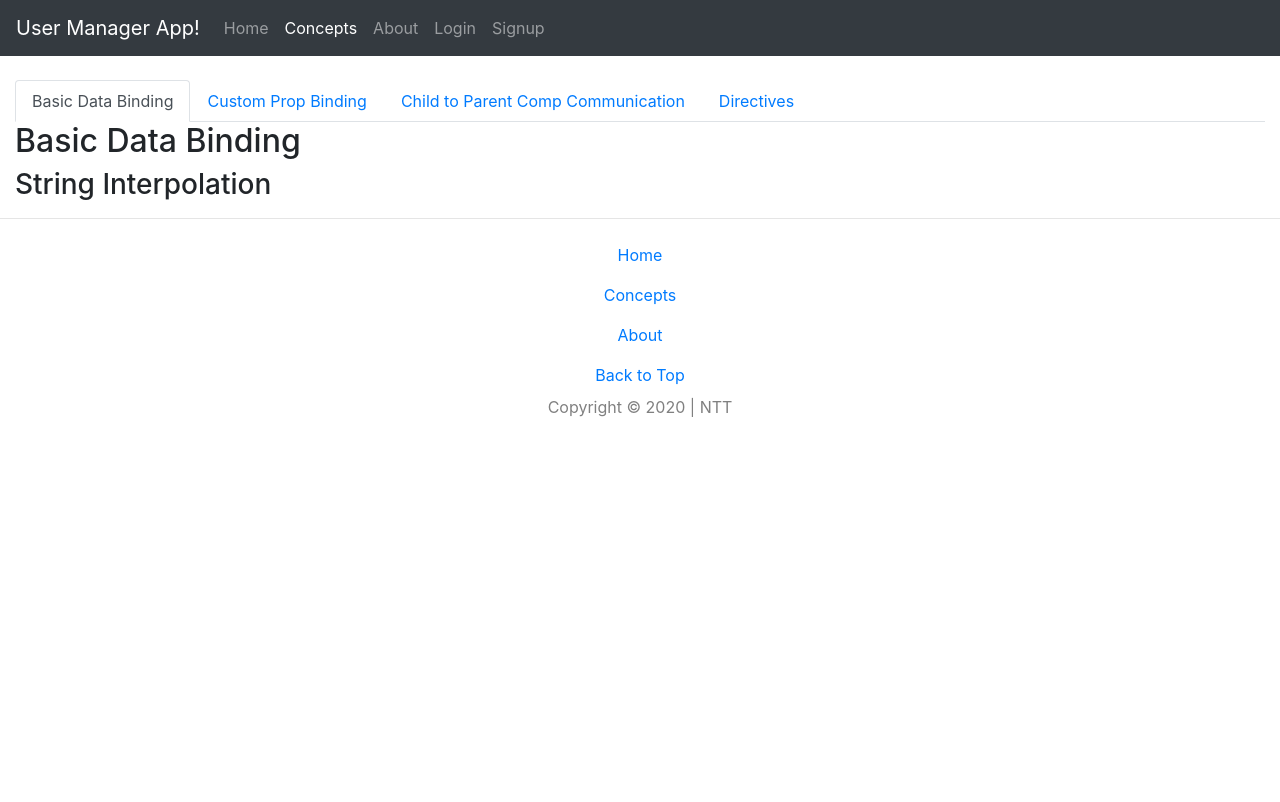
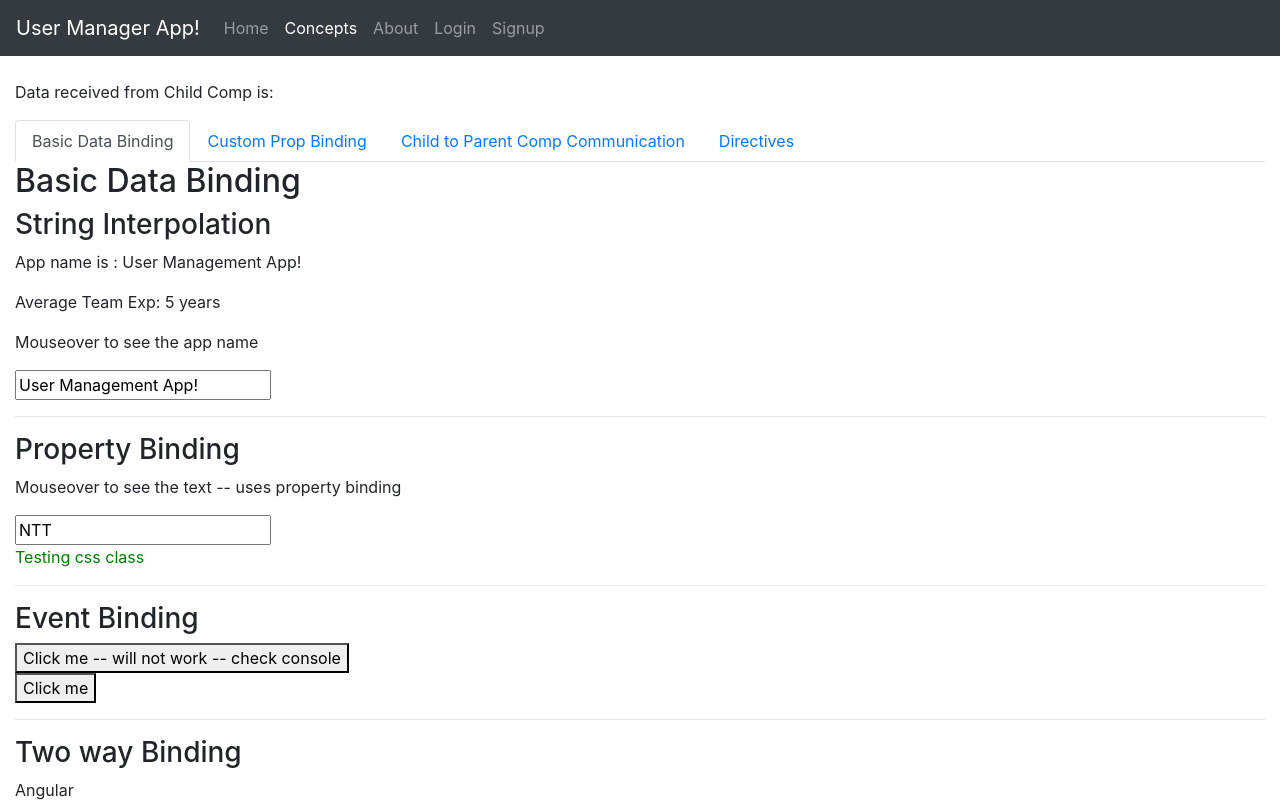
Before and after one commit to arunprabu/user-manager-ntt-oct2020, an Angular app: page /concepts in a window 1280 px wide. Shown: the top 802 px of the page. Built offline with nearby package versions, Linux system fonts and the light colour scheme.

Commit message:
databinding

```diff
--- a/src/app/app.module.ts
+++ b/src/app/app.module.ts
@@ -1,5 +1,6 @@
 import { BrowserModule } from '@angular/platform-browser';
 import { NgModule } from '@angular/core';
+import { FormsModule } from '@angular/forms';
 
 import { AppRoutingModule } from './app-routing.module';
 import { AppComponent } from './app.component';
@@ -9,7 +10,11 @@ import { MenuComponent } from './shared/menu/menu.component';
 import { HomeComponent } from './home/home.component';
 import { ConceptsComponent } from './concepts/concepts.component';
 import { AboutComponent } from './about/about.component';
+import { CpbComponent } from './concepts/cpb/cpb.component';
+import { CebComponent } from './concepts/ceb/ceb.component';
 
+// Decorator
+// Main Switching Box
 @NgModule({
   declarations: [
     AppComponent,
@@ -18,11 +23,14 @@ import { AboutComponent } from './about/about.component';
     MenuComponent,
     HomeComponent,
     ConceptsComponent,
-    AboutComponent
+    AboutComponent,
+    CpbComponent,
+    CebComponent
   ],
   imports: [
     BrowserModule,
-    AppRoutingModule
+    AppRoutingModule,
+    FormsModule // ngModel
   ],
   providers: [],
   bootstrap: [AppComponent]  // AppModule should be bootstrapped with a component - AppComponent
--- /dev/null
+++ b/src/app/concepts/ceb/ceb.component.html
@@ -0,0 +1,3 @@
+<div>
+  <button type="button" (click)="loadProfileHandler()">Load Profile</button>
+</div>
--- /dev/null
+++ b/src/app/concepts/ceb/ceb.component.ts
@@ -0,0 +1,27 @@
+import { Component, OnInit, EventEmitter, Output } from '@angular/core';
+
+@Component({
+  selector: 'app-ceb',
+  templateUrl: './ceb.component.html',
+  styles: [
+  ]
+})
+export class CebComponent implements OnInit {
+
+  profileName = 'Arun';
+
+  // Step 1 in CEB: Make custom event
+  @Output() profileLoaded = new EventEmitter();  // @Output() makes profileLoaded as custom event
+
+  constructor() { }
+
+  ngOnInit(): void {
+  }
+
+  loadProfileHandler(){
+    alert('loading');
+    console.log('Before sending data to child comp');
+    // Step 2 in CEB: Emit the event to send the data to the parent comp
+    this.profileLoaded.emit(this.profileName);
+  }
+}
--- a/src/app/concepts/concepts.component.html
+++ b/src/app/concepts/concepts.component.html
@@ -1,5 +1,6 @@
 <div class="container-fluid">
 
+  <p>Data received from Child Comp is: {{dataReceivedFromChildComp}}</p>
   <nav>
     <div class="nav nav-tabs" id="nav-tab" role="tablist">
       <a class="nav-item nav-link active" data-toggle="tab" href="#basic-databinding" role="tab"
@@ -18,17 +19,49 @@
       aria-labelledby="basic-databinding-tab">
       <h2>Basic Data Binding</h2>
       <h3>String Interpolation</h3>
+      <p>App name is : {{appName}}</p>
+      <p>Average Team Exp: {{developersAvgExp}} years</p>
+      <p title="{{appName}}">Mouseover to see the app name</p>
+      <input type="text" value="{{appName}}">
 
+      <hr>
+      <h3>Property Binding</h3>
+      <p [title]="companyName">Mouseover to see the text -- uses property binding</p>
+      <input type="text" [value]="companyName">
+      <!-- class binding -->
+      <div [ngClass]="{ 'greenText': isLoggedIn, 'redText': !isLoggedIn }">Testing css class</div>
+
+      <!-- todo: learn about ngStyle -- style binding -->
+
+      <hr>
+      <h3>Event Binding</h3>
+      <button type="button" onclick="clickMeHandler()">Click me -- will not work -- check console</button>
+      <br>
+      <button type="button" (click)="clickMeHandler($event)">Click me</button>
+
+      <hr>
+      <h3>Two way Binding</h3>
+      <p>{{courseName}}</p>
+      <input type="text" [value]="courseName">
+      <br>
+      <input type="text" [(ngModel)]="courseName">
     </div>
 
     <div class="tab-pane fade" id="cpb-tab" role="tabpanel" aria-labelledby="cpb-tab-tab">
       <h2>Custom Property Binding -- Parent to Child Comp Communication</h2>
+      <app-cpb></app-cpb>
+      <!-- Step 2 in CPB: pass data thru the custom property -->
+      <!-- parent comp is now sending 30 to child component -->
+      <app-cpb [age]="30"></app-cpb>
+      <app-cpb [age]="40"></app-cpb>
+      <app-cpb [age]="50"></app-cpb>
 
     </div>
 
     <div class="tab-pane fade" id="ceb-tab" role="tabpanel" aria-labelledby="ceb-tab-tab">
       <h2>Child to Parent Comp Communication</h2>
-
+      <!-- Step 3 in CEB: Work with custom event handler to receive data from child comp -->
+      <app-ceb (profileLoaded)="profileLoadedHandler($event)"></app-ceb>
     </div>
 
     <div class="tab-pane fade" id="directives-tab" role="tabpanel" aria-labelledby="directives-tab">
--- a/src/app/concepts/concepts.component.ts
+++ b/src/app/concepts/concepts.component.ts
@@ -1,16 +1,54 @@
 import { Component, OnInit } from '@angular/core';
 
+// Decorator
 @Component({
   selector: 'app-concepts',
   templateUrl: './concepts.component.html',
   styles: [
+    `
+    .redText{
+      color: red;
+    }
+    .greenText{
+      color: green;
+    }
+    `
   ]
 })
 export class ConceptsComponent implements OnInit {
 
-  constructor() { }
+  // String interpolation related
+  appName = 'User Management App!';
+  developersAvgExp = 5;
+
+  // property binding related
+  companyName = 'NTT';
+  isLoggedIn = true;
+
+  // two way binding related
+  courseName = 'Angular';
+
+  // custom event related
+  dataReceivedFromChildComp;
+
+  constructor() {
+  }
 
   ngOnInit(): void {
   }
 
+  // event binding related
+  clickMeHandler(evt){
+    console.log(evt); // event object
+    alert('clicked -- check console');
+    // todo: disable the button onclick
+    // todo: change the button label from 'click me' to 'clicked'
+  }
+
+  profileLoadedHandler(evt){ // Step 4 in CEB: get the data from child comp in evt
+    console.log('Data received in Child Comp: ' + evt );
+    this.dataReceivedFromChildComp = evt;
+  }
+
+
 }
--- /dev/null
+++ b/src/app/concepts/cpb/cpb.component.html
@@ -0,0 +1,3 @@
+<div>
+  <p>Age is: {{age}}</p>
+</div>
--- /dev/null
+++ b/src/app/concepts/cpb/cpb.component.ts
@@ -0,0 +1,20 @@
+import { Component, Input, OnInit } from '@angular/core';
+
+@Component({
+  selector: 'app-cpb',
+  templateUrl: './cpb.component.html',
+  styles: [
+  ]
+})
+export class CpbComponent implements OnInit {
+
+  // Step 1 in CPB: make a variable as custom property
+  @Input() age = 20; // @Input() makes age as custom property
+  // learn about alias in @Input()
+
+  constructor() { }
+
+  ngOnInit(): void {
+  }
+
+}
```
Also changed, not shown: 2 other files (tests, documents, lock files or other folders).
